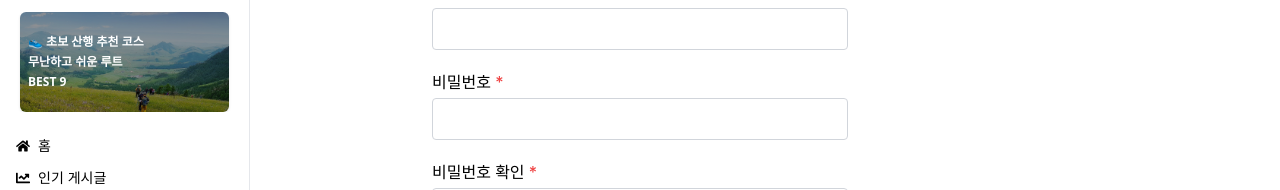
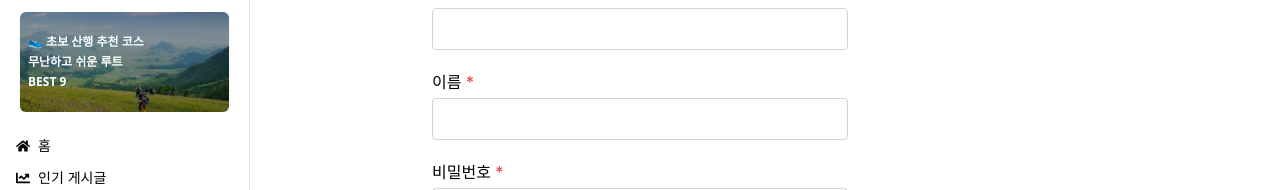
Before and after one commit to sanghyunbang/oreum-fronted-react, a React (Create React App) app: page /join in a window 1280 px wide. Shown: the part 156-346 px from the top of the page. Built offline with nearby package versions, Linux system fonts and the light colour scheme; no server answers; some icons are missing.

Commit message:
6.19 커밋

```diff
--- a/src/pages/Join_Page.jsx
+++ b/src/pages/Join_Page.jsx
@@ -2,7 +2,7 @@ import { useRef, useState } from "react";
 import { Link, useNavigate } from "react-router-dom";
 
 const JoinPage = ({ openLogin }) => {
-  const [formData, setFormData] = useState({pw: "", pwCheck: "", email: "", nickname: "", address:""});
+  const [formData, setFormData] = useState({pw: "", name:"", pwCheck: "", email: "", nickname: "", address:""});
   const navigate = useNavigate();
   const [errors, setErrors] = useState({});
   const [doShow,setDoShow] = useState(false);
@@ -71,6 +71,7 @@ const JoinPage = ({ openLogin }) => {
 
   const newErrors = {};
   if (!formData.nickname.trim()) newErrors.nickname = "아이디(을)를 입력하세요.";
+  if (!formData.name.trim()) newErrors.name = "이름을 입력하세요.";
   else if (formData.nickname.length < 4 || formData.nickname.length > 20) newErrors.nickname = "아이디는 4자 이상 20자 이하로 입력해주세요.";
   if (!formData.pw.trim()) newErrors.pw = "비밀번호(을)를 입력하세요.";
   else if (formData.pw.length < 8 || formData.pw.length > 20) newErrors.pw = "비밀번호는 8자 이상 20자 이하로 입력해주세요.";
@@ -100,6 +101,7 @@ const JoinPage = ({ openLogin }) => {
         passwordHash: formData.pw,  // 서버에서 해싱 예정
         nickname: formData.nickname,
         address: formData.address,
+        name: formData.name,
       }),
     });
 
@@ -166,6 +168,23 @@ const JoinPage = ({ openLogin }) => {
           />
           {errors.nickname && <p className="text-red-500 text-sm mt-1">{errors.nickname}</p>}
         </div>
+
+        <div>
+          <label className="block mb-1 font-medium">이름 <span className="text-red-500">*</span></label>
+          <input
+            type="text"
+            name="name"
+            value={formData.name}
+            onChange={doChange}
+            onBlur={() => {
+              if (!formData.name.trim()) setErrors(prev => ({ ...prev, name: "이름을 입력하세요." }));
+              else setErrors(prev => ({ ...prev, name: "" }));
+            }}
+            className={`w-full border rounded px-3 py-2 focus:outline-none focus:ring ${errors.name ? 'border-red-500' : 'border-gray-300'}`}
+          />
+          {errors.name && <p className="text-red-500 text-sm mt-1">{errors.name}</p>}
+        </div>
+
 
         <div>
           <label className="block mb-1 font-medium">비밀번호 <span className="text-red-500">*</span></label>
@@ -274,7 +293,13 @@ const JoinPage = ({ openLogin }) => {
 
           <p className="text-sm">
             계정이 이미 있으신가요?{" "}
-            <Link to="/login" className="text-blue-600 underline">로그인</Link>
+            <button
+              type="button"
+              onClick={openLogin}
+              className="text-blue-600 underline"
+            >
+              로그인
+            </button>
           </p>
 
           <button type="submit" className="w-full bg-blue-600 text-white py-2 rounded hover:bg-blue-700 font-semibold">
```
